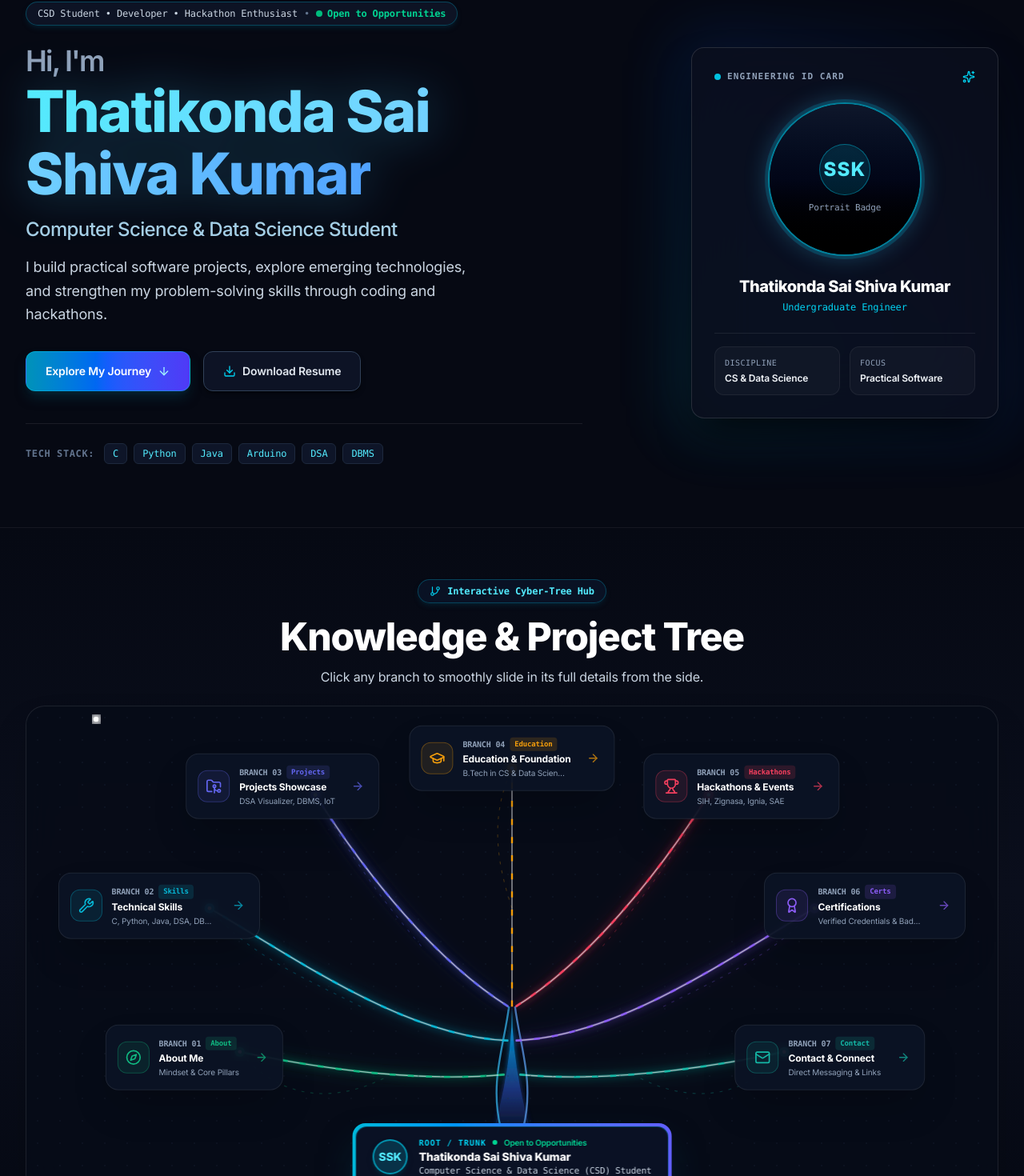
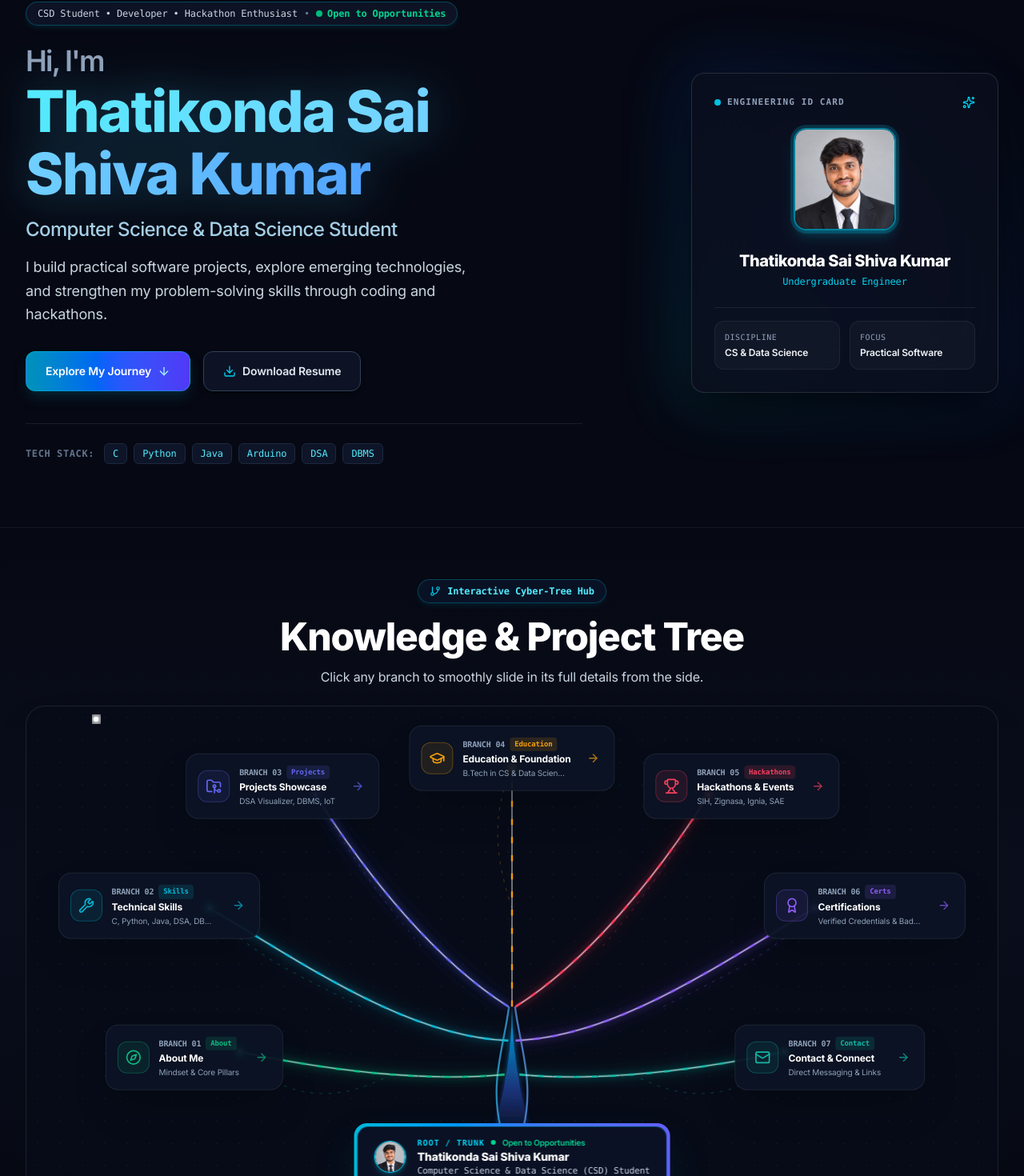
Before and after one commit to saithatikonda/Portfolio, a React (Vite) app: page / in a window 1280 px wide. Shown: the part 133-1603 px from the top of the page at 80% size. Built offline with nearby package versions, Linux system fonts and the light colour scheme.

Commit message:
adding image

```diff
--- a/src/components/Hero.tsx
+++ b/src/components/Hero.tsx
@@ -1,3 +1,4 @@
+import { useState } from 'react';
 import { Download, ArrowDown, Camera, Sparkles } from 'lucide-react';
 import { PORTFOLIO_DATA } from '../data/portfolioData';
 
@@ -15,8 +16,10 @@ export function Hero({
   onExploreJourney,
 }: HeroProps) {
   const { personal } = PORTFOLIO_DATA;
+  const [imageError, setImageError] = useState(false);
 
   const techStack = ['C', 'Python', 'Java', 'Arduino', 'DSA', 'DBMS'];
+  const profileSrc = customPhotoUrl || '/profile.jpg';
 
   return (
     <section
@@ -105,7 +108,7 @@ export function Hero({
           </div>
 
           {/* ========================================================
-              RIGHT COLUMN: GLASSMORPHIC ID CARD
+              RIGHT COLUMN: GLASSMORPHIC ID CARD WITH PROFILE IMAGE
              ======================================================== */}
           <div className="lg:col-span-5 flex justify-center lg:justify-end z-10">
             <div className="relative w-full max-w-sm">
@@ -125,24 +128,24 @@ export function Hero({
                   <Sparkles className="w-4 h-4 text-cyan-400" />
                 </div>
 
-                {/* Circular / Rounded Portrait Badge with Glowing Pulsing Border */}
-                <div className="relative w-44 h-44 sm:w-48 sm:h-48 mx-auto rounded-full overflow-hidden mb-6 bg-slate-950 border-2 border-cyan-400/60 shadow-[0_0_30px_rgba(56,189,248,0.3)] flex items-center justify-center group ring-4 ring-cyan-500/20">
-                  {customPhotoUrl ? (
+                {/* Profile Image: Rounded Squircle Portrait with Cyan/Blue Glow Border */}
+                <div className="relative w-32 h-32 mx-auto rounded-2xl overflow-hidden mb-6 bg-slate-950 border-2 border-cyan-400/60 shadow-lg shadow-cyan-500/25 flex items-center justify-center group ring-4 ring-cyan-500/20">
+                  {!imageError ? (
                     <img
-                      src={customPhotoUrl}
+                      src={profileSrc}
                       alt="Thatikonda Sai Shiva Kumar - Portrait"
-                      referrerPolicy="no-referrer"
-                      className="w-full h-full object-cover"
+                      onError={() => setImageError(true)}
+                      className="w-32 h-32 rounded-2xl object-cover object-top transition-transform duration-300 group-hover:scale-105"
                     />
                   ) : (
-                    <div className="w-full h-full flex flex-col items-center justify-center p-4 text-center bg-gradient-to-b from-slate-900 via-slate-950 to-black">
-                      <div className="w-16 h-16 rounded-full bg-cyan-500/15 border border-cyan-400/40 flex items-center justify-center mb-2 shadow-inner">
-                        <span className="text-2xl font-black text-cyan-300 tracking-wider">
+                    <div className="w-full h-full flex flex-col items-center justify-center p-3 text-center bg-gradient-to-b from-slate-900 via-slate-950 to-black">
+                      <div className="w-12 h-12 rounded-xl bg-cyan-500/15 border border-cyan-400/40 flex items-center justify-center mb-1">
+                        <span className="text-lg font-black text-cyan-300 tracking-wider">
                           SSK
                         </span>
                       </div>
-                      <p className="text-[11px] text-slate-400 font-mono">
-                        Portrait Badge
+                      <p className="text-[10px] text-slate-400 font-mono">
+                        Profile Image
                       </p>
                     </div>
                   )}
@@ -150,12 +153,12 @@ export function Hero({
                   {/* Photo Upload / Change overlay button */}
                   <button
                     onClick={onOpenPhotoModal}
-                    className="absolute inset-0 bg-slate-950/80 backdrop-blur-xs flex flex-col items-center justify-center text-white opacity-0 group-hover:opacity-100 transition-opacity cursor-pointer p-4 text-center"
+                    className="absolute inset-0 bg-slate-950/80 backdrop-blur-xs flex flex-col items-center justify-center text-white opacity-0 group-hover:opacity-100 transition-opacity cursor-pointer p-2 text-center"
                     title="Upload or change photo"
                   >
-                    <Camera className="w-5 h-5 text-cyan-400 mb-1" />
-                    <span className="text-[11px] font-semibold text-cyan-200">
-                      {customPhotoUrl ? 'Change Portrait' : 'Upload Portrait'}
+                    <Camera className="w-4 h-4 text-cyan-400 mb-1" />
+                    <span className="text-[10px] font-semibold text-cyan-200">
+                      Change Photo
                     </span>
                   </button>
                 </div>
--- a/src/components/Tree.tsx
+++ b/src/components/Tree.tsx
@@ -7,7 +7,6 @@ import {
   Trophy,
   Award,
   Mail,
-  Sparkles,
   ArrowRight,
   GitBranch,
   Camera,
@@ -46,6 +45,9 @@ export function Tree({
   isDrawerOpen = false,
 }: TreeProps) {
   const [hoveredNode, setHoveredNode] = useState<string | null>(null);
+  const [rootImageError, setRootImageError] = useState(false);
+
+  const profileSrc = customPhotoUrl || '/profile.jpg';
 
   // 7 Branch Definitions strictly aligned with requirements
   const branches: TreeBranchDef[] = [
@@ -392,17 +394,19 @@ export function Tree({
         <div className="absolute bottom-3 left-1/2 -translate-x-1/2 z-20">
           <div className="p-1 rounded-2xl bg-gradient-to-r from-cyan-500 via-blue-500 to-indigo-500 shadow-2xl shadow-cyan-950/90">
             <div className="px-5 py-3 rounded-[14px] bg-[#0A1124] border border-cyan-500/30 text-center flex items-center gap-3.5 backdrop-blur-xl">
-              {/* Avatar Portrait / Monogram */}
-              <div className="relative w-11 h-11 rounded-full bg-cyan-500/20 border-2 border-cyan-400/60 flex items-center justify-center font-black text-cyan-300 text-sm shrink-0 overflow-hidden group shadow-md shadow-cyan-950/60">
-                {customPhotoUrl ? (
+              {/* Avatar Portrait: Circular Profile Image */}
+              <div className="relative w-10 h-10 rounded-full overflow-hidden flex items-center justify-center shrink-0 border border-cyan-400 shadow-md shadow-cyan-500/25 group">
+                {!rootImageError ? (
                   <img
-                    src={customPhotoUrl}
+                    src={profileSrc}
                     alt="Sai Shiva Kumar"
-                    referrerPolicy="no-referrer"
-                    className="w-full h-full object-cover"
+                    onError={() => setRootImageError(true)}
+                    className="w-10 h-10 rounded-full object-cover object-top border border-cyan-400 transition-transform duration-300 group-hover:scale-110"
                   />
                 ) : (
-                  <span>SSK</span>
+                  <div className="w-full h-full bg-cyan-500/20 flex items-center justify-center font-black text-cyan-300 text-xs">
+                    SSK
+                  </div>
                 )}
                 <button
                   onClick={onOpenPhotoModal}
@@ -586,11 +590,18 @@ export function Tree({
 
         {/* Mobile Root Capsule */}
         <div className="mt-6 p-4 rounded-2xl bg-[#0A1124] border border-cyan-500/30 text-center flex items-center gap-3.5 shadow-xl">
-          <div className="relative w-10 h-10 rounded-full bg-cyan-500/20 border border-cyan-400/50 flex items-center justify-center font-bold text-cyan-300 text-xs shrink-0 overflow-hidden">
-            {customPhotoUrl ? (
-              <img src={customPhotoUrl} alt="Sai Shiva Kumar" className="w-full h-full object-cover" />
+          <div className="relative w-10 h-10 rounded-full overflow-hidden flex items-center justify-center shrink-0 border border-cyan-400 shadow-md">
+            {!rootImageError ? (
+              <img
+                src={profileSrc}
+                alt="Sai Shiva Kumar"
+                onError={() => setRootImageError(true)}
+                className="w-10 h-10 rounded-full object-cover object-top border border-cyan-400"
+              />
             ) : (
-              <span>SSK</span>
+              <div className="w-full h-full bg-cyan-500/20 flex items-center justify-center font-bold text-cyan-300 text-xs">
+                SSK
+              </div>
             )}
           </div>
           <div className="text-left flex-1">
```
Also changed, not shown: public/profile.jpg (added), public/profile.jpg.png (added).
